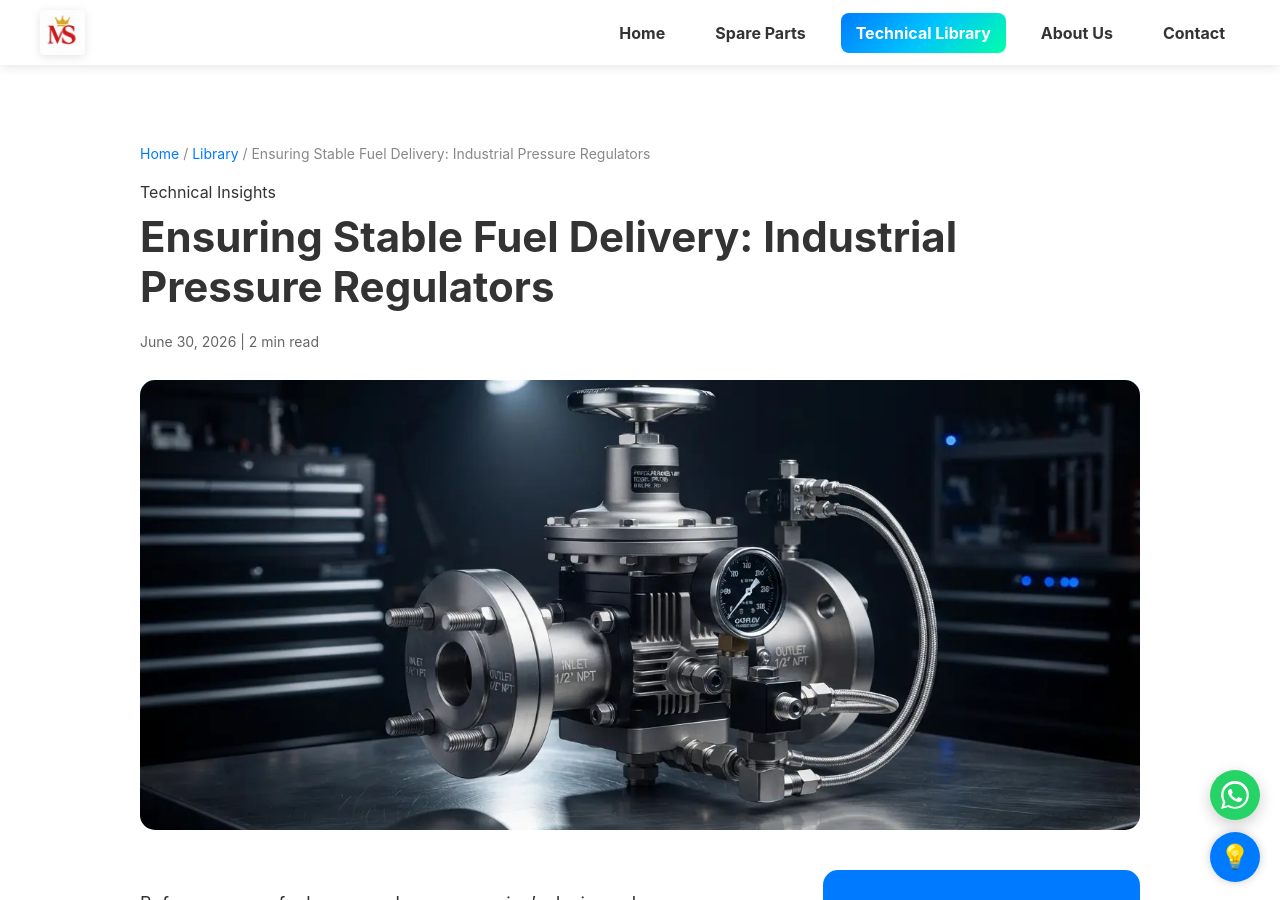
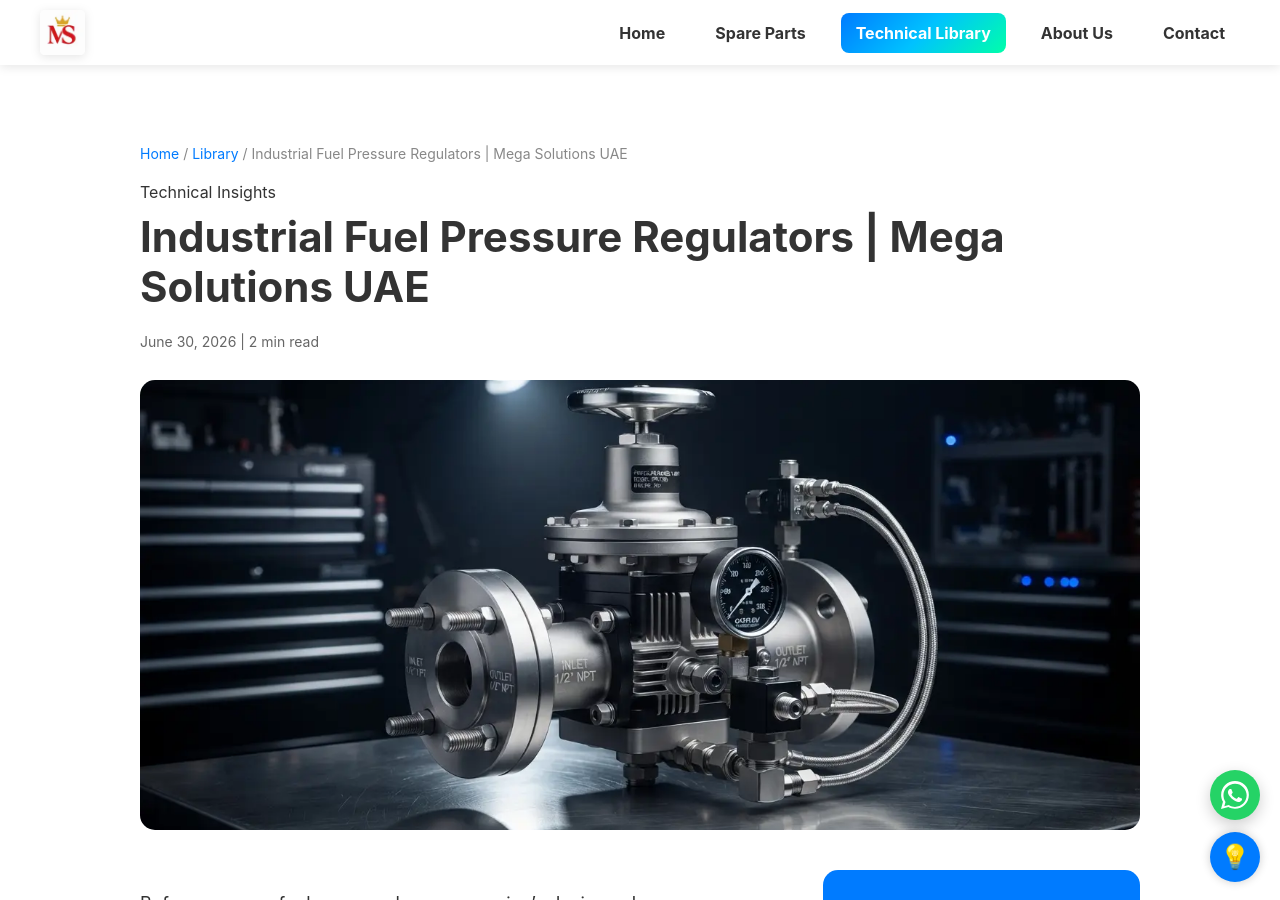
Before and after one commit to Khisal786/Mega-Solutions-UAE, a Jekyll site: the page built from _posts/2026-06-30-fuel-pressure-regulators-stable-delivery.md, in a window 1280 px wide and 900 px high. Built offline with Jekyll 4.4.1, drawn with Linux system fonts in a browser that asks for light colours.

Commit message:
Update post title for fuel pressure regulators

```diff
--- a/_posts/2026-06-30-fuel-pressure-regulators-stable-delivery.md
+++ b/_posts/2026-06-30-fuel-pressure-regulators-stable-delivery.md
@@ -1,6 +1,6 @@
 ---
 layout: post
-title: "Ensuring Stable Fuel Delivery: Industrial Pressure Regulators"
+title: "Industrial Fuel Pressure Regulators | Mega Solutions UAE"
 date: 2026-06-30
 image: /assets/images/blog/fuel-pressure-regulators.webp
 description: "Eliminate supply pressure spikes and stabilize combustion dynamics with precision gas pressure regulators."
```
